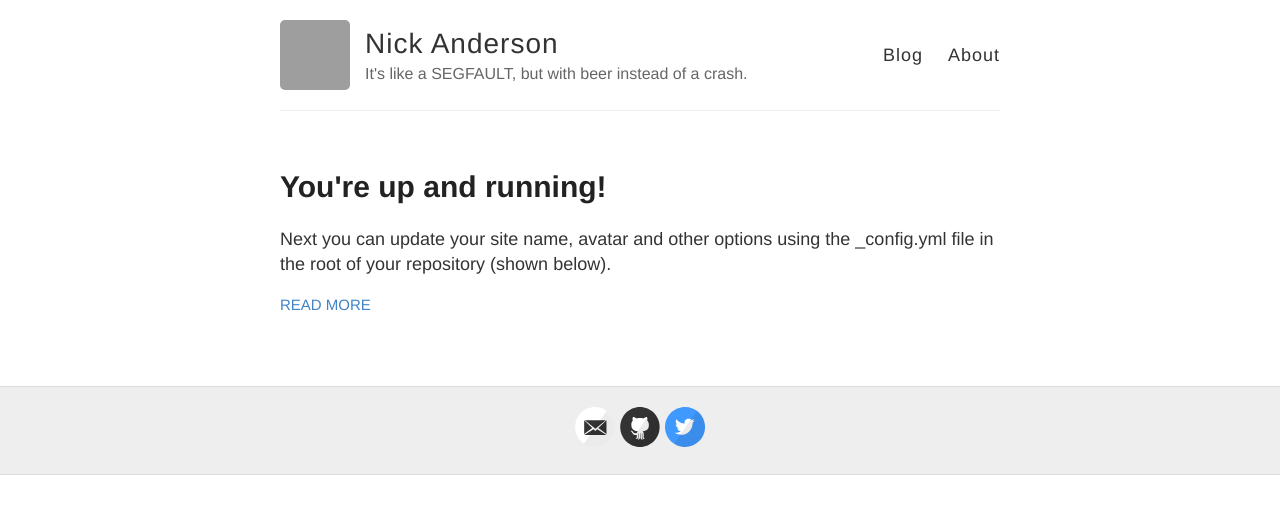
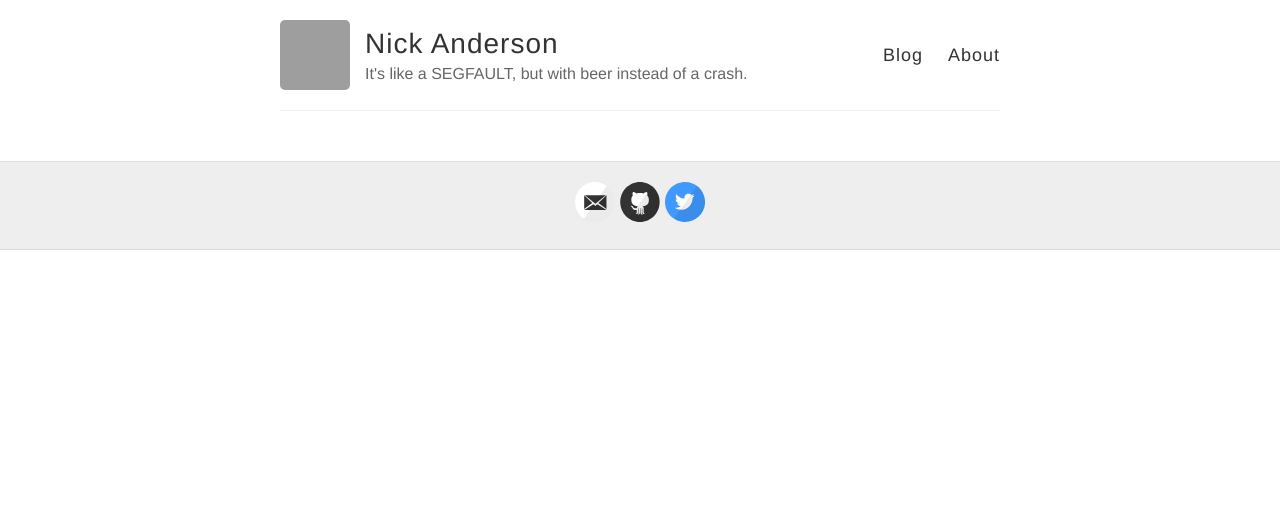
Before and after one commit to muffins/brewfault.io, a Jekyll site: the page built from index.html, in a window 1280 px wide. Shown: the top 514 px of the page. Built offline with Jekyll 4.4.1, drawn with Linux system fonts in a browser that asks for light colours; grey boxes are pictures that could not be loaded.

```diff
--- a/_posts/2014-3-3-Hello-World.md
+++ /dev/null
@@ -1,10 +0,0 @@
----
-layout: post
-title: You're up and running!
----
-
-Next you can update your site name, avatar and other options using the _config.yml file in the root of your repository (shown below).
-
-![_config.yml]({{ site.baseurl }}/images/config.png)
-
-The easiest way to make your first post is to edit this one. Go into /_posts/ and update the Hello World markdown file. For more instructions head over to the [Jekyll Now repository](https://github.com/barryclark/jekyll-now) on GitHub.
```
Also changed, not shown: _posts/2017-09-local_configuration_for_osquery_on_windows.md (+11 -3 lines), _posts/2018-01-building_and_deploying_osquery_extensions_on_windows.md (+16 -4 lines), _posts/2019-05-repurposing_an_esp8266_as_a_stock_ticker.md (+8 -1 lines), _posts/2020-02-managing_applocker_with_chef_and_a_lesson_on_windows_character_encodings.md (+36 -15 lines), README.md (deleted).
